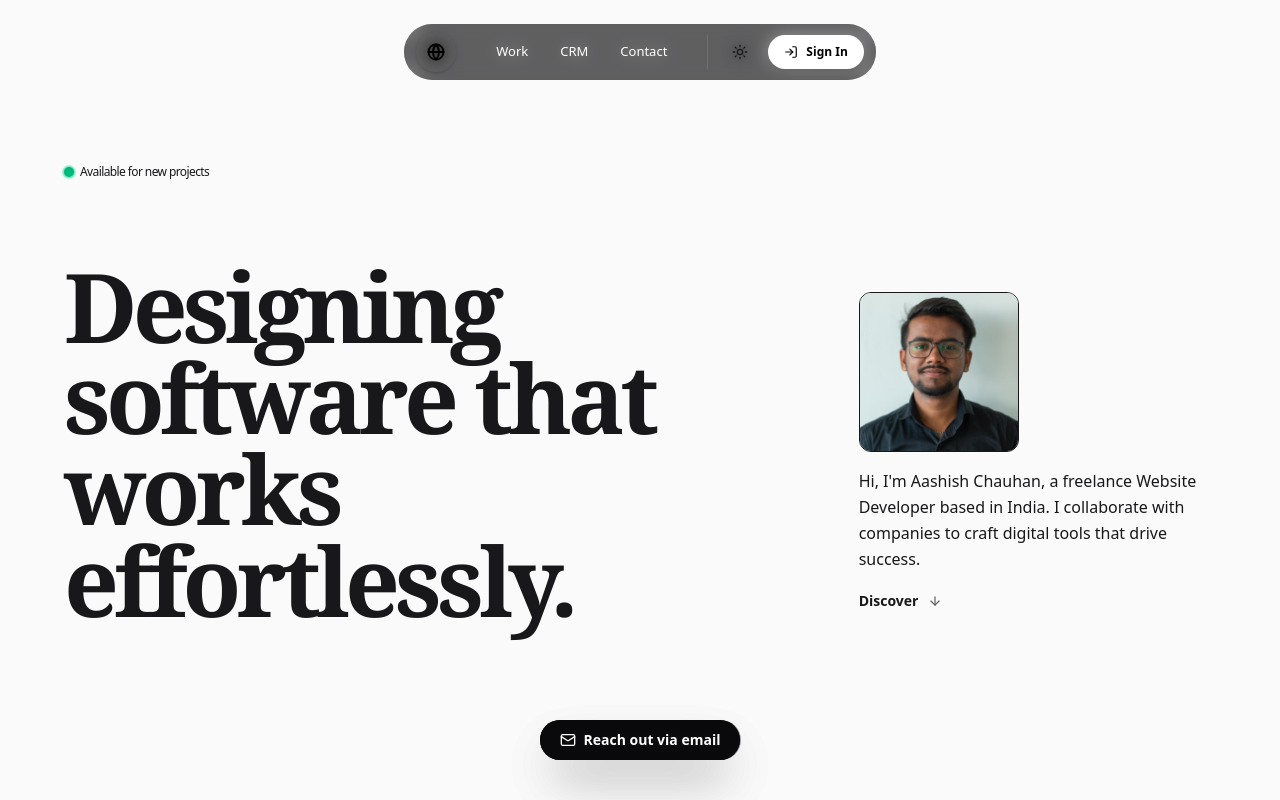
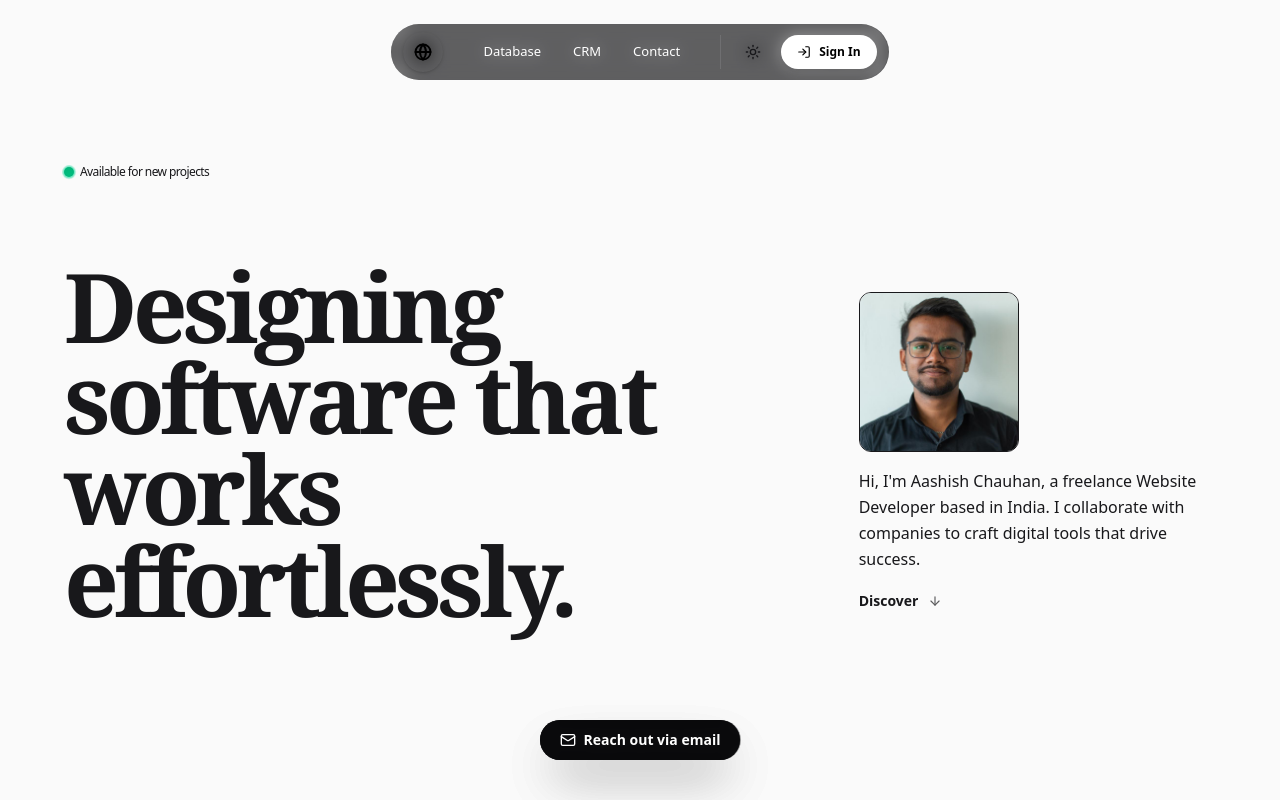
Before and after one commit to aashish21437/zemlo, a Next.js app: page / in a window 1280 px wide. Shown: the top 800 px of the page. Built offline with nearby package versions, Linux system fonts and the light colour scheme; no server answers.

Commit message:
anvbar update

```diff
--- a/components/Navbar.tsx
+++ b/components/Navbar.tsx
@@ -28,7 +28,7 @@ export default function Navbar() {
             href="/sightseeing-dashboard"
             className="text-[13px] font-medium text-white dark:text-zinc-900 hover:opacity-70 transition-opacity"
           >
-            Work
+            Database
           </Link>
 
           {/* CRM -> Qreg */}
```
